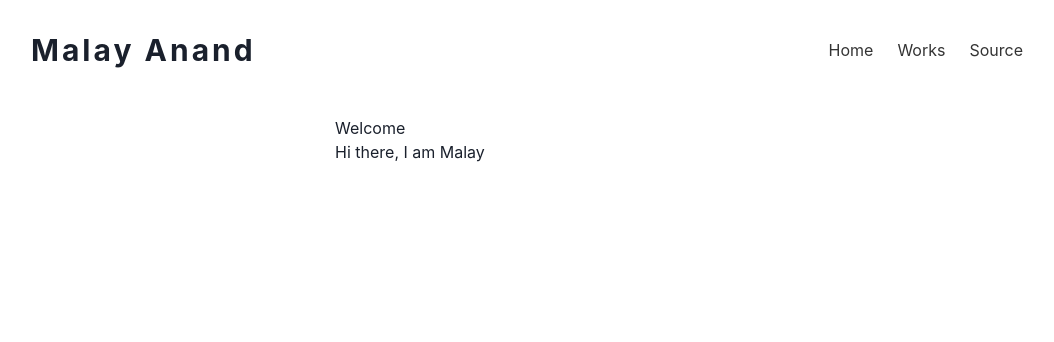
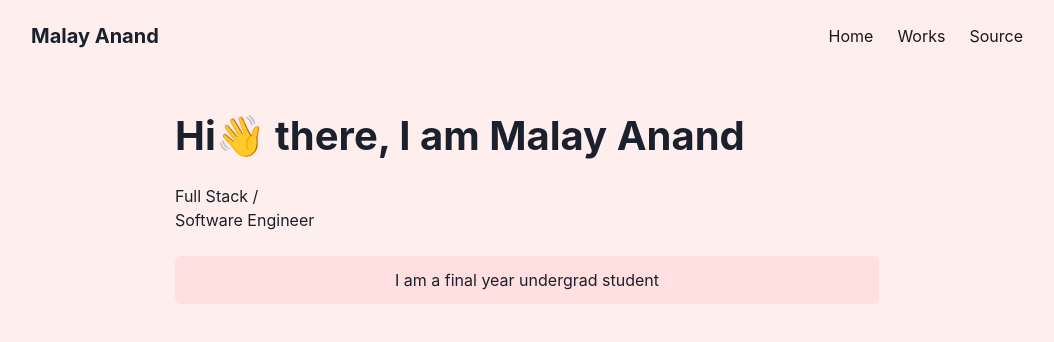
Before and after one commit to malayanand/portfolio-dev, a Next.js app: page / in a window 1280 px wide. Shown: the top 342 px of the page, without its empty margins (113-1167 px from the left). Built offline with nearby package versions, Linux system fonts and the light colour scheme.

Commit message:
added theme | [TO ADD] toggle

```diff
--- a/components/layouts/Layout.js
+++ b/components/layouts/Layout.js
@@ -5,7 +5,7 @@ const Layout = ({ children }) => {
   return (
     <>
       <Nav />
-      <Container maxW="md">{children}</Container>
+      <Container maxW="container.md">{children}</Container>
     </>
   );
 };
--- /dev/null
+++ b/components/layouts/Logo.js
@@ -0,0 +1,13 @@
+import { Box, Heading } from "@chakra-ui/react";
+
+const Logo = () => {
+  return (
+    <Box display="flex" flexDirection="row">
+      <Heading as="h1" size="md">
+        Malay Anand
+      </Heading>
+    </Box>
+  );
+};
+
+export default Logo;
--- a/components/layouts/Nav.js
+++ b/components/layouts/Nav.js
@@ -1,19 +1,18 @@
 import { Box, Container, Heading, Stack, Link } from "@chakra-ui/react";
 import NextLink from "next/link";
+import Logo from "./Logo";
 
 const LinkItem = ({ href, children, isExternal }) => {
   return (
     <NextLink href={href} passHref>
-      <Link color="blackAlpha.800" isExternal={isExternal}>
-        {children}
-      </Link>
+      <Link isExternal={isExternal}>{children}</Link>
     </NextLink>
   );
 };
 
 const Nav = () => {
   return (
-    <Box w="100%" as="nav" p={4}>
+    <Box w="100%" as="nav" p={2} css={{ backdropFilter: "blur(6px)" }}>
       <Container
         display="flex"
         justifyContent={"space-between"}
@@ -22,11 +21,13 @@ const Nav = () => {
         flexWrap={true}
         p={4}
       >
-        <Box align="center">
+        {/* <Box align="center">
           <Heading as="h1" size="lg" letterSpacing={3}>
             Malay Anand
           </Heading>
-        </Box>
+        </Box> */}
+
+        <Logo />
 
         <Stack
           direction={["column", "row"]}
--- /dev/null
+++ b/lib/theme.js
@@ -0,0 +1,31 @@
+import { extendTheme } from "@chakra-ui/react";
+import { mode } from "@chakra-ui/theme-tools";
+
+const styles = {
+  global: (props) => ({
+    body: {
+      bg: mode("#ffeeee", "#1a1919")(props),
+    },
+  }),
+};
+
+const components = {
+  Link: {
+    baseStyle: (props) => ({
+      color: mode("#1a1919", "whiteAlpha.900")(props),
+      textUnderlineOffset: 8,
+    }),
+  },
+  h5: {
+    fontWeight: "bold",
+  },
+};
+
+const config = {
+  initialColorMode: "light",
+  useSystemColorMode: true,
+};
+
+const theme = extendTheme({ config, styles, components });
+
+export default theme;
--- a/pages/_app.js
+++ b/pages/_app.js
@@ -1,10 +1,10 @@
 import { ChakraProvider } from "@chakra-ui/react";
 import Layout from "../components/layouts/Layout";
-import Nav from "../components/layouts/Nav";
+import theme from "../lib/theme";
 
 function MyApp({ Component, pageProps }) {
   return (
-    <ChakraProvider>
+    <ChakraProvider theme={theme}>
       <Layout>
         <Component {...pageProps} />
       </Layout>
--- /dev/null
+++ b/pages/_document.js
@@ -0,0 +1,18 @@
+import { ColorModeScript } from "@chakra-ui/react";
+import NextDocument, { Html, Head, Main, NextScript } from "next/document";
+import theme from "../lib/theme";
+
+export default class Document extends NextDocument {
+  render() {
+    return (
+      <Html lang="en">
+        <Head />
+        <body>
+          <ColorModeScript initialColorMode={theme.config.initialColorMode} />
+          <Main />
+          <NextScript />
+        </body>
+      </Html>
+    );
+  }
+}
--- a/pages/index.js
+++ b/pages/index.js
@@ -1,9 +1,15 @@
 import Head from "next/head";
-import { Container } from "@chakra-ui/react";
+import {
+  Container,
+  Box,
+  Heading,
+  Image,
+  useColorModeValue,
+} from "@chakra-ui/react";
 
 export default function Home() {
   return (
-    <Container maxW="container.md" p={4}>
+    <Container maxW="container.md">
       <Head>
         <title>Malay Anand | Home</title>
         <meta name="description" content="Portfolio website" />
@@ -11,10 +17,44 @@ export default function Home() {
         <link rel="icon" href="/favicon.ico" />
       </Head>
 
-      <main>
-        <h3>Welcome</h3>
-        <p>Hi there, I am Malay</p>
-      </main>
+      <Box
+        display={{ md: "flex" }}
+        flexDirection="row"
+        justify-content="space-evenly"
+        align="center"
+      >
+        <Box>
+          <Heading
+            fontSize={{ base: "1.5rem", md: "2rem", lg: "2.5rem" }}
+            align="left"
+            as="h2"
+            variant="hero-title"
+            mt={10}
+          >
+            Hi👋 there,<span> I am Malay Anand</span>
+          </Heading>
+          <br />
+          <h5 fontSize={{ base: "1rem", md: "1.5rem" }} align="left">
+            Full Stack /
+          </h5>
+          <h5 fontSize={{ base: "1rem", md: "1.5rem" }} align="left">
+            Software Engineer
+          </h5>
+        </Box>
+        {/* <Box>
+          <Image src={testimg} alt="Dan Abramov" />
+        </Box> */}
+      </Box>
+      <Box
+        width="100%"
+        align="center"
+        bgColor={useColorModeValue("#ffa4a436", "#ffffff14")}
+        p={3}
+        borderRadius={6}
+        mt={6}
+      >
+        <p>I am a final year undergrad student</p>
+      </Box>
     </Container>
   );
 }
```
Also changed, not shown: public/face.png (added).
